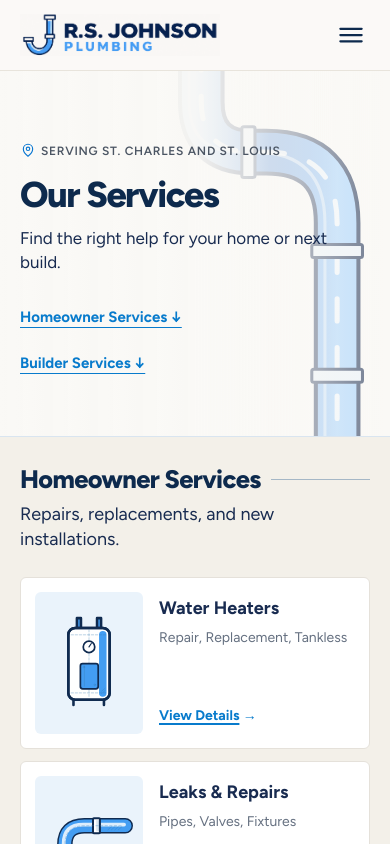
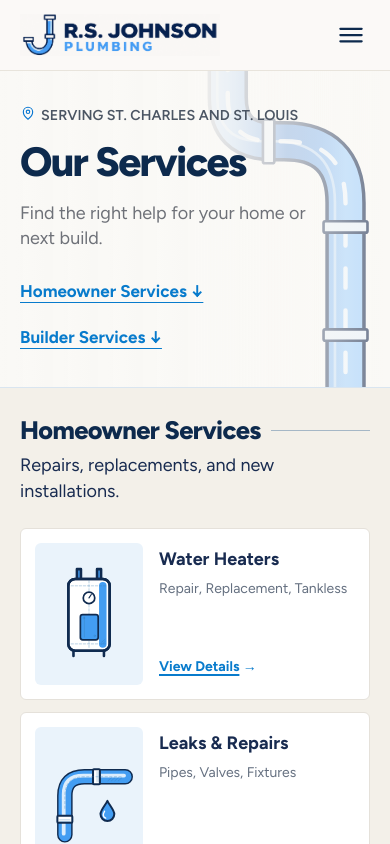
Before and after one commit to rs-johnson-plumbing/website, a Next.js app: page /services in a window 390 px wide. Shown: the top 844 px of the page. Built offline with nearby package versions, Linux system fonts and the light colour scheme.

Commit message:
Align services hero typography and spacing with audience pages (#158)

```diff
--- a/src/styles/concept-two-page-polish.css
+++ b/src/styles/concept-two-page-polish.css
@@ -678,3 +678,20 @@
  .c2 .directory-preview.c2-services .dp-header-art svg.c2-services-fixtures { display:block; inset:0; width:100%; height:100%; transform:none; }
  .c2 .directory-preview.c2-services .dp-header-art::after { background:linear-gradient(90deg,#faf9f6 0%,rgba(250,249,246,.65) 10%,rgba(250,249,246,.18) 24%,transparent 42%); }
 }
+
+/* Services shares the audience-page hero's text origin and responsive type scale. */
+.c2 .directory-preview.c2-services .dp-header h1 { margin:0; }
+.c2 .directory-preview.c2-services .dp-header .dp-intro { margin:20px 0 0; color:var(--c2-slate); }
+.c2 .directory-preview.c2-services .dp-jumps { margin-top:20px; }
+.c2 .directory-preview.c2-services .dp-jumps a { font-size:17px; }
+@media(min-width:768px) {
+ .c2 .directory-preview.c2-services .dp-header { padding-top:54px; }
+ .c2 .directory-preview.c2-services .dp-header h1 { font-size:clamp(42px,3.6vw,52px); }
+}
+@media(max-width:767px) {
+ .c2 .directory-preview.c2-services .dp-header { padding-top:18px; padding-bottom:28px; }
+ .c2 .directory-preview.c2-services .dp-header .c2-location { font-size:clamp(calc(8.5px + 4pt),calc(2.3vw + 4pt),calc(10px + 4pt)); line-height:1.5; letter-spacing:0; gap:5px; }
+ .c2 .directory-preview.c2-services .dp-header h1 { font-size:clamp(38px,10.5vw,45px); line-height:.99; letter-spacing:-.04em; }
+ .c2 .directory-preview.c2-services .dp-header .dp-intro { margin-top:18px; font-size:18px; line-height:1.4; }
+ .c2 .directory-preview.c2-services .dp-jumps { margin-top:18px; }
+}
```
